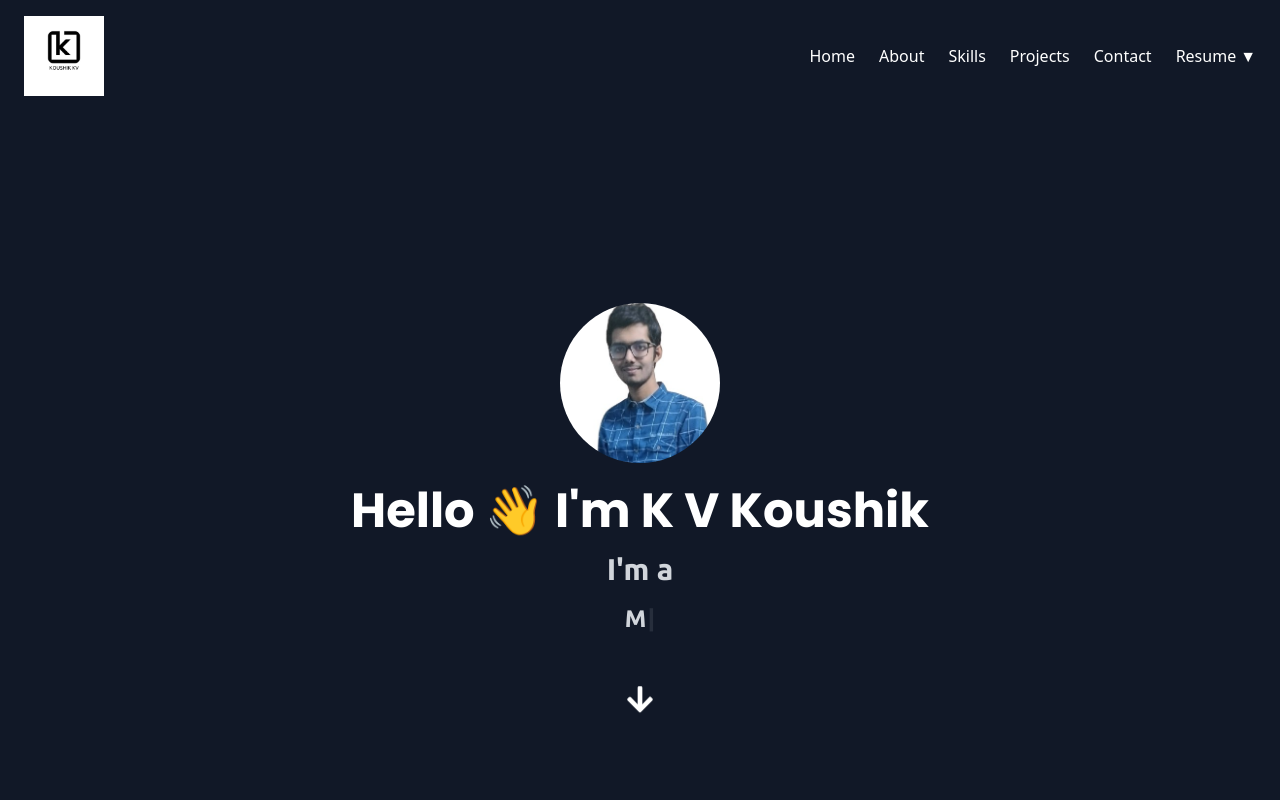
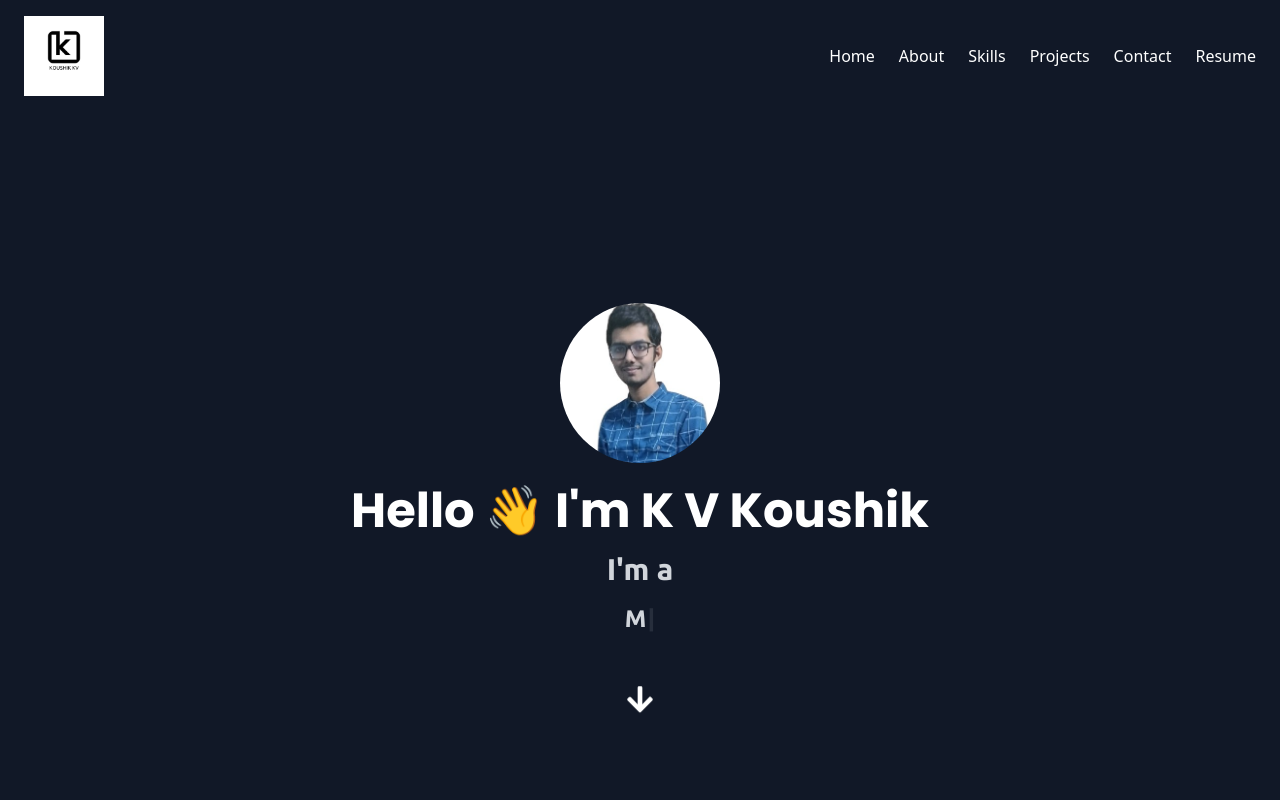
Before and after one commit to kvk1999/portfolio2, a React (Vite) app: page / in a window 1280 px wide. Shown: the top 800 px of the page. Built offline with nearby package versions, Linux system fonts and the light colour scheme.

Commit message:
updated resume

```diff
--- a/src/components/Navbar.jsx
+++ b/src/components/Navbar.jsx
@@ -1,17 +1,9 @@
-import React, { useEffect, useId, useRef, useState } from "react";
+import React, { useState } from "react";
 import logo from "../assets/logo.png";
-import ResumeWithGuvi from "../assets/resume Original.pdf";
-import ResumeWithoutGuviProject from "../assets/resume without GUVI project.pdf";
+import Resume from "../assets/Resume.pdf";
 
 const Navbar = () => {
   const [navOpen, setNavOpen] = useState(false);
-  const [resumeOpen, setResumeOpen] = useState(false);
-  const resumeButtonId = useId();
-  const resumeMenuId = useId();
-  const resumeMenuRef = useRef(null);
-  const resumeButtonRef = useRef(null);
-
-  const toggleNav = () => setNavOpen((o) => !o);
 
   const handleNavLinkClick = (e, sectionId) => {
     e.preventDefault();
@@ -20,63 +12,10 @@ const Navbar = () => {
     if (section) section.scrollIntoView({ behavior: "smooth" });
   };
 
-  // Close resume menu on outside click and Escape
-  useEffect(() => {
-    if (!resumeOpen) return;
-    const onDocClick = (e) => {
-      if (
-        resumeMenuRef.current &&
-        !resumeMenuRef.current.contains(e.target) &&
-        resumeButtonRef.current &&
-        !resumeButtonRef.current.contains(e.target)
-      ) {
-        setResumeOpen(false);
-      }
-    };
-    const onKey = (e) => {
-      if (e.key === "Escape") setResumeOpen(false);
-    };
-    document.addEventListener("mousedown", onDocClick);
-    document.addEventListener("keydown", onKey);
-    return () => {
-      document.removeEventListener("mousedown", onDocClick);
-      document.removeEventListener("keydown", onKey);
-    };
-  }, [resumeOpen]);
-
-  // Simple arrow key support within resume menu
-  useEffect(() => {
-    if (!resumeOpen || !resumeMenuRef.current) return;
-    const items = Array.from(resumeMenuRef.current.querySelectorAll('[role="menuitem"]'));
-    items[0]?.focus();
-    const onKeyDown = (e) => {
-      const idx = items.indexOf(document.activeElement);
-      if (e.key === "ArrowDown") {
-        e.preventDefault();
-        items[(idx + 1) % items.length]?.focus();
-      } else if (e.key === "ArrowUp") {
-        e.preventDefault();
-        items[(idx - 1 + items.length) % items.length]?.focus();
-      } else if (e.key === "Home") {
-        e.preventDefault();
-        items[0]?.focus();
-      } else if (e.key === "End") {
-        e.preventDefault();
-        items[items.length - 1]?.focus();
-      } else if (e.key === "Tab") {
-        setResumeOpen(false);
-      }
-    };
-    const el = resumeMenuRef.current;
-    el.addEventListener("keydown", onKeyDown);
-    return () => el.removeEventListener("keydown", onKeyDown);
-  }, [resumeOpen]);
-
   return (
-    <header className="bg-gray-900 text-white sticky top-0 z-50" role="banner">
+    <header className="bg-gray-900 text-white sticky top-0 z-50">
       <div className="container mx-auto flex justify-between items-center py-4 px-6">
         {/* Logo */}
-        <div className="flex items-center">
         <a href="#home">
           <img
             src={logo}
@@ -84,130 +23,63 @@ const Navbar = () => {
             className="h-20 w-auto object-contain hover:opacity-80 transition-opacity"
           />
         </a>
-        </div>
 
         {/* Desktop Nav */}
-        <nav className="hidden md:flex space-x-6" role="navigation" aria-label="Primary">
-          <a href="#home" className="hover:text-gray-300" onClick={(e) => handleNavLinkClick(e, "home")}>
-            Home
+        <nav className="hidden md:flex space-x-6">
+          {["home", "about", "skills", "projects", "contact"].map((id) => (
+            <a
+              key={id}
+              href={`#${id}`}
+              className="hover:text-gray-300 capitalize"
+              onClick={(e) => handleNavLinkClick(e, id)}
+            >
+              {id}
             </a>
-          <a href="#about" className="hover:text-gray-300" onClick={(e) => handleNavLinkClick(e, "about")}>
-            About
-          </a>
-          <a href="#skills" className="hover:text-gray-300" onClick={(e) => handleNavLinkClick(e, "skills")}>
-            Skills
-          </a>
-          <a href="#projects" className="hover:text-gray-300" onClick={(e) => handleNavLinkClick(e, "projects")}>
-            Projects
-          </a>
-          <a href="#contact" className="hover:text-gray-300" onClick={(e) => handleNavLinkClick(e, "contact")}>
-            Contact
-          </a>
+          ))}
 
-          {/* Resume dropdown trigger */}
-          <div className="relative">
-            <button
-              id={resumeButtonId}
-              ref={resumeButtonRef}
-              type="button"
-              className="inline-flex items-center gap-1 hover:text-lime-600 focus:outline-none"
-              aria-label="Resume"
-              aria-haspopup="menu"
-              aria-controls={resumeMenuId}
-              aria-expanded={resumeOpen}
-              onClick={() => setResumeOpen((v) => !v)}
+          {/* Resume (next to Contact) */}
+          <a
+            href={Resume}
+            target="_blank"
+            rel="noopener noreferrer"
+            className="hover:text-lime-600 font-medium"
           >
             Resume
-              <span aria-hidden="true" className={`transition-transform ${resumeOpen ? "rotate-180" : ""}`}>
-                ▼
-              </span>
-            </button>
-
-            <div
-              id={resumeMenuId}
-              role="menu"
-              aria-labelledby={resumeButtonId}
-              ref={resumeMenuRef}
-              className={`absolute right-0 mt-2 w-56 rounded-md bg-white py-1 text-gray-900 shadow-lg ring-1 ring-black/10 focus:outline-none ${resumeOpen ? "block" : "hidden"}`}
-            >
-              <a
-                role="menuitem"
-                tabIndex={-1}
-                href={ResumeWithGuvi}
-                target="_blank"
-                rel="noopener noreferrer"
-                className="block px-4 py-2 hover:bg-gray-100"
-                onClick={() => setResumeOpen(false)}
-              >
-                Original
           </a>
-              <a
-                role="menuitem"
-                tabIndex={-1}
-                href={ResumeWithoutGuviProject}
-                target="_blank"
-                rel="noopener noreferrer"
-                className="block px-4 py-2 hover:bg-gray-100"
-                onClick={() => setResumeOpen(false)}
-              >
-                Without GUVI Project
-              </a>
-            </div>
-          </div>
         </nav>
 
         {/* Mobile Menu Button */}
         <button
-          className="md:hidden focus:outline-none text-3xl"
+          className="md:hidden text-3xl"
           onClick={() => setNavOpen((o) => !o)}
-          aria-label="Toggle main menu"
-          aria-controls="mobile-primary-nav"
           aria-expanded={navOpen}
         >
           {navOpen ? "×" : "☰"}
         </button>
       </div>
 
-      {/* Mobile Dropdown */}
-      <div
-        id="mobile-primary-nav"
-        className={`md:hidden bg-gray-900 ${navOpen ? "block" : "hidden"}`}
-        role="navigation"
-        aria-label="Primary mobile"
+      {/* Mobile Menu */}
+      <div className={`md:hidden bg-gray-900 ${navOpen ? "block" : "hidden"}`}>
+        <nav className="flex flex-col space-y-4 p-4">
+          {["home", "about", "skills", "projects", "contact"].map((id) => (
+            <a
+              key={id}
+              href={`#${id}`}
+              className="hover:text-gray-300 capitalize"
+              onClick={(e) => handleNavLinkClick(e, id)}
             >
-        <nav className="flex flex-col space-y-4 p-4">
-          <a href="#home" className="hover:text-gray-300" onClick={(e) => handleNavLinkClick(e, "home")}>
-            Home
+              {id}
             </a>
-          <a href="#about" className="hover:text-gray-300" onClick={(e) => handleNavLinkClick(e, "about")}>
-            About
-          </a>
-          <a href="#skills" className="hover:text-gray-300" onClick={(e) => handleNavLinkClick(e, "skills")}>
-            Skills
-          </a>
-          <a href="#projects" className="hover:text-gray-300" onClick={(e) => handleNavLinkClick(e, "projects")}>
-            Projects
-          </a>
-          <a href="#contact" className="hover:text-gray-300" onClick={(e) => handleNavLinkClick(e, "contact")}>
-            Contact
-          </a>
+          ))}
 
-          {/* Reuse the same dropdown or show two plain links on mobile */}
+          {/* Resume (mobile) */}
           <a
-            href={ResumeWithGuvi}
+            href={Resume}
             target="_blank"
             rel="noopener noreferrer"
-            className="hover:text-lime-600"
+            className="hover:text-lime-600 font-medium"
           >
-            Resume — Original
-          </a>
-          <a
-            href={ResumeWithoutGuviProject}
-            target="_blank"
-            rel="noopener noreferrer"
-            className="hover:text-lime-600"
-          >
-            Resume — Without GUVI Project
+            Resume
           </a>
         </nav>
       </div>
--- a/src/components/Skills.jsx
+++ b/src/components/Skills.jsx
@@ -18,6 +18,7 @@ const Skills = () => {
     { name: "Netlify", description: "Hosting platform for web projects" },
     { name: "Render", description: "Cloud platform for hosting web applications" },
     { name: "R", description: "Programming language for statistical computing" },
+    { name: "Excel", description: "Spreadsheet software for data analysis" },
 
   ];
 
```
Also changed, not shown: 1 other file (tests, documents, lock files or other folders). Lines whose indentation alone changed are shown as unchanged.
